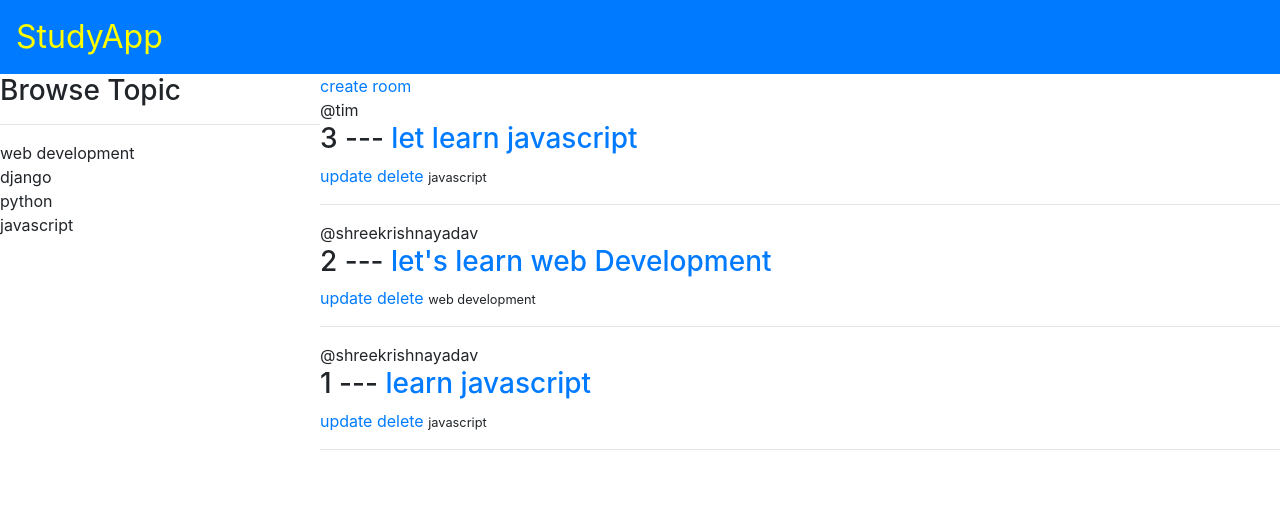
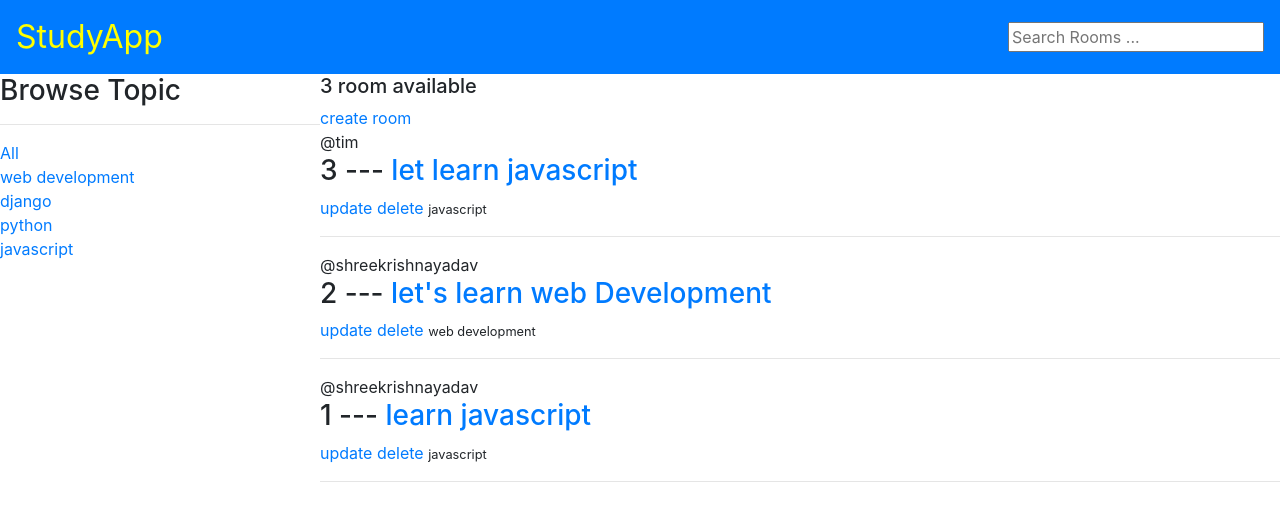
Before and after one commit to srikriydv/study-app-Django-project-1, a Django app: page / in a window 1280 px wide. Shown: the top 521 px of the page. Run offline with Django 5.2, Linux system fonts and the light colour scheme; data comes from the database, SQL or seed files in the repository; some libraries are stand-ins or nearby versions.

Commit message:
added search functionality to the start app

```diff
--- a/studybud/base/templates/base/home.html
+++ b/studybud/base/templates/base/home.html
@@ -5,20 +5,19 @@
         <div>
             <h3> Browse Topic </h3>
             <hr>
+            <div>
+                <a href="{% url "home" %}">All</a>
+            </div>
             {% for topic in topics %}
-                {{topic}}
-                <br>
-
-
+            <div>
+                <a href="{% url "home" %}?q={{topic.name}}">{{topic.name}}</a>
+            </div>
             {% endfor %}
         </div>
-
         <div>
-
+            <h5> {{room_count}} room available </h5>
             <a href="{% url "create-room" %}">create room </a>
-
                 <div>
-
                     {% for room in rooms %}
                         <div>
                             <span>@{{room.host.username}}</span>
@@ -28,7 +27,6 @@
                             <small> {{room.topic.name}}</small>
                             <hr>
                         </div>
-
                     {% endfor %}
                 </div>
         </div>
--- a/studybud/base/templates/base/navbar.html
+++ b/studybud/base/templates/base/navbar.html
@@ -2,4 +2,13 @@
     <a class="navbar-brand custom-navbar-brand" href="/">
       StudyApp
     </a>
+
+    <form method="GET" action = "{% url "home" %}">
+      <input type = "text" name = "q" placeholder = "Search Rooms ..." />
+    </form>
+
+
+
+
+
   </nav>
--- a/studybud/base/views.py
+++ b/studybud/base/views.py
@@ -1,4 +1,5 @@
 from django.shortcuts import render, redirect
+from django.db.models import Q
 from .models import Room, Topic
 from .forms import RoomForm, UpdateForm
 # Create your views here.
@@ -11,9 +12,15 @@ from .forms import RoomForm, UpdateForm
 
 
 def home(request):
-    rooms = Room.objects.all()
+    q = request.GET.get('q') if request.GET.get('q') != None else ''
+    rooms = Room.objects.filter(
+        Q(topic__name__icontains=q) |
+        Q(name__icontains=q) |
+        Q(description__icontains=q)
+    )
+    room_count = rooms.count()
     topics = Topic.objects.all()
-    context = {'rooms':rooms, 'topics': topics}
+    context = {'rooms':rooms, 'topics': topics, 'room_count':room_count}
     return render(request, "base/home.html", context)
 
 def room(request,pk):
```
